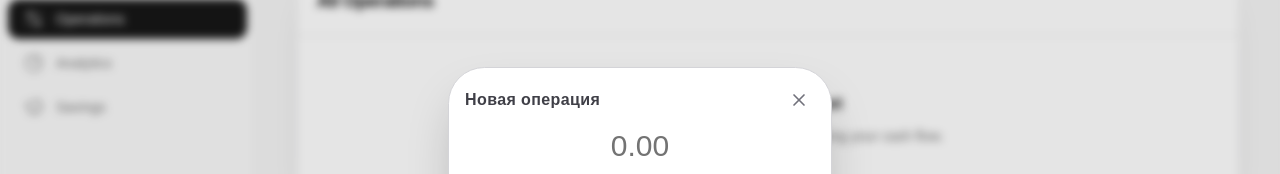
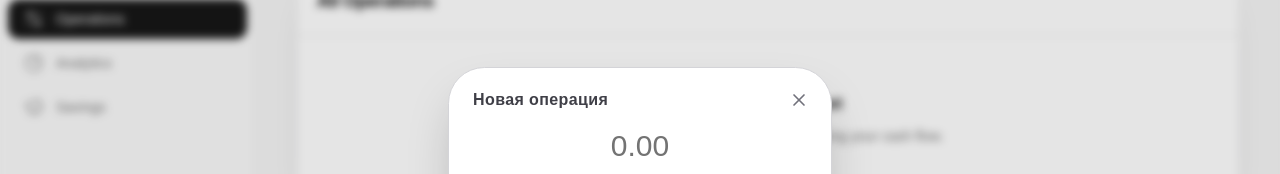
Before and after one commit to stanislavluft/fimi, a React (Vite) app: page /operations in a window 1280 px wide. Both pictures are taken after a click on the button "New Operation". Shown: the part 126-300 px from the top of the page. Built offline with nearby package versions, Linux system fonts and the light colour scheme.

Commit message:
style: add left padding for modal title

```diff
--- a/src/components/shared/Modal.tsx
+++ b/src/components/shared/Modal.tsx
@@ -39,7 +39,7 @@
         aria-modal="true"
         className="relative m-6 flex max-h-[90vh] w-full max-w-sm flex-col rounded-4xl border border-zinc-300 bg-white p-4 shadow-2xl"
       >
-        <header className="flex items-center justify-between">
+        <header className="flex items-center justify-between pl-2">
           <h2 id="modal-title" className="text-base font-semibold tracking-wide text-zinc-700">
             {modalTitle}
           </h2>
```
